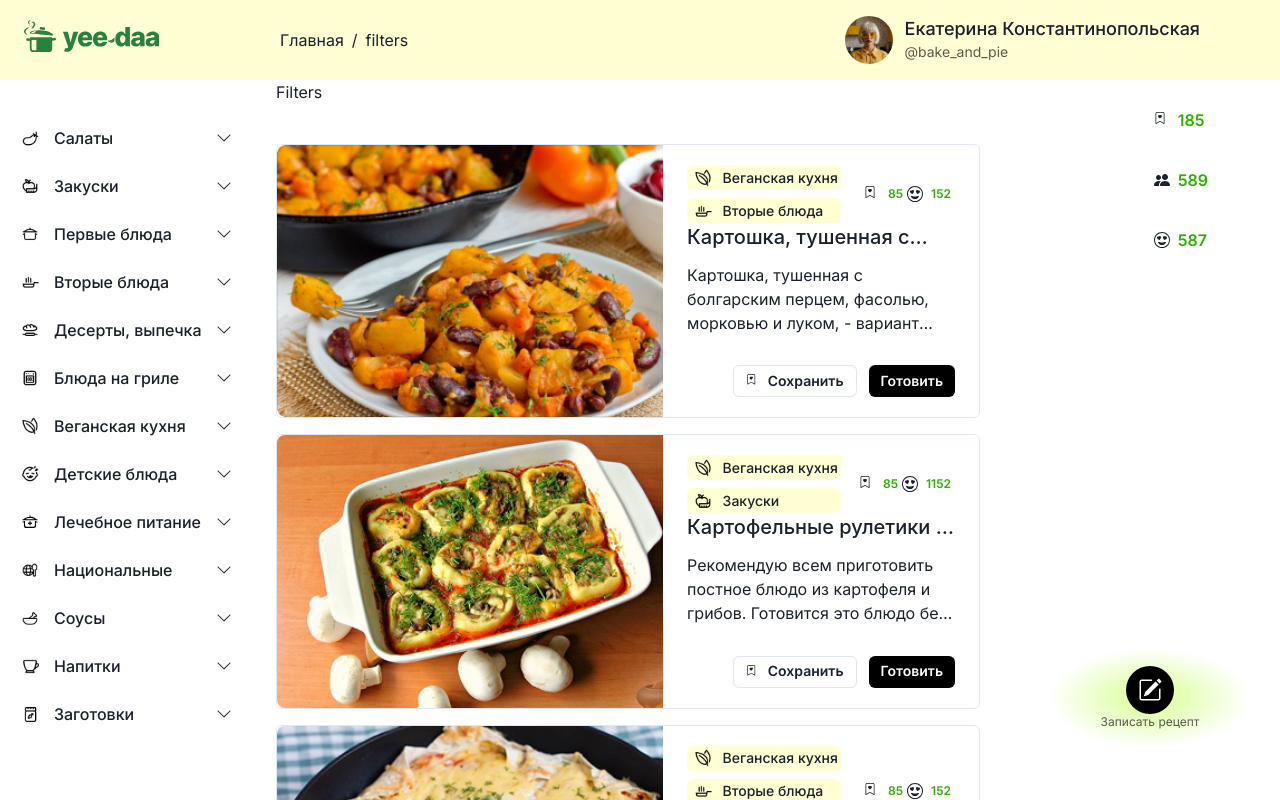
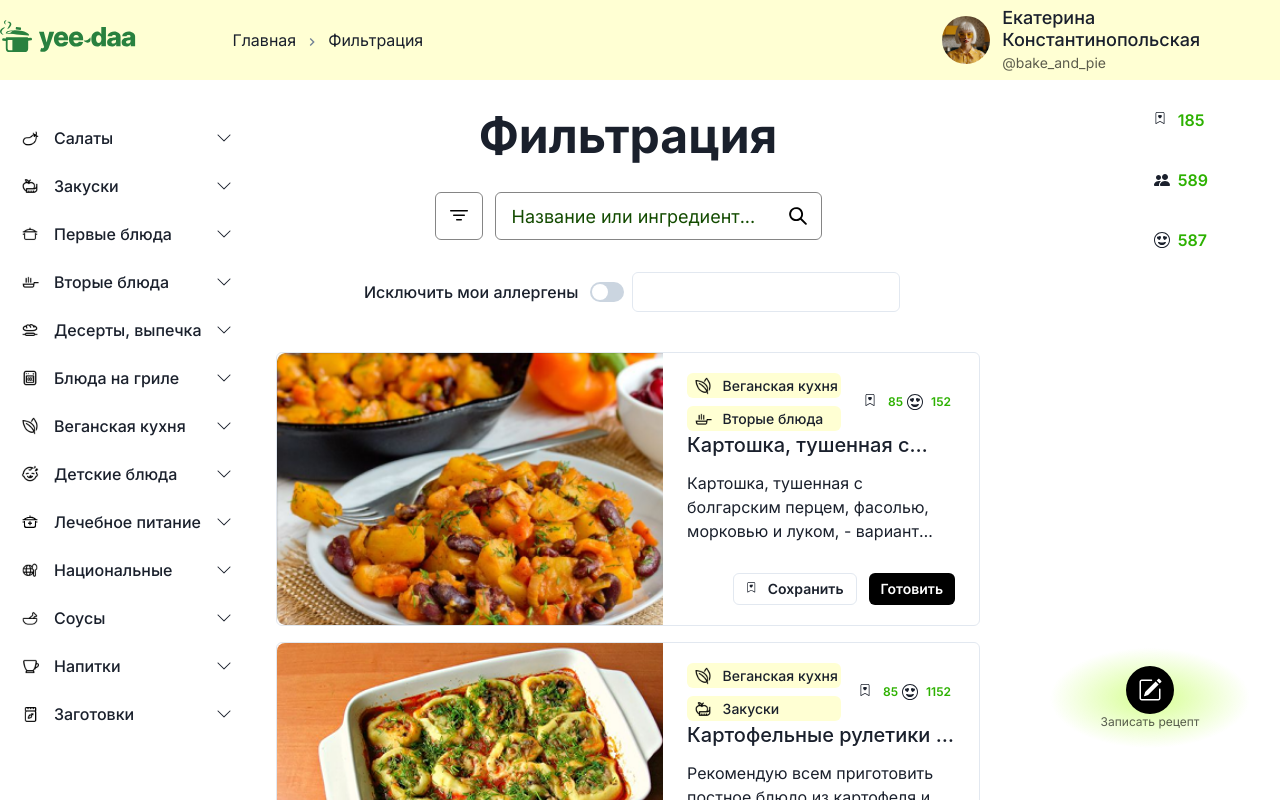
Before and after one commit to ClevertecFrontendLab/MargaritaBraun, a React (Vite) app: page /filters in a window 1280 px wide. Shown: the top 800 px of the page. Built offline with nearby package versions, Linux system fonts and the light colour scheme.

Commit message:
feat(burger Menu): implemented burger menu use madal components

```diff
--- a/src/app/AppRouter.tsx
+++ b/src/app/AppRouter.tsx
@@ -21,7 +21,7 @@ const AppRouter = () => (
                 </Route>
                 <Route path='/:category/:subcategory/:id' element={<SingleRecipePage />} />
                 <Route path='juiciest' element={<Juiciest />} />
-                <Route path='/filters' element={<FiltersPage />} />
+                <Route path='filters' element={<FiltersPage />} />
             </Route>
         </Routes>
     </Suspense>
--- a/src/entities/NavMenu/ui/NavMenu.tsx
+++ b/src/entities/NavMenu/ui/NavMenu.tsx
@@ -20,10 +20,16 @@ export const NavMenu = () => {
     const indexCategory = navigationData.findIndex((item) => item.url === category);
     const indexOpenMenu = indexCategory !== -1 ? [indexCategory] : [];
     return (
-        <Flex direction='column' overflow='auto' padding='10px 16px 10px 10px' h='100%'>
-            <Accordion allowToggle p='0' defaultIndex={indexOpenMenu}>
+        <Flex
+            direction='column'
+            overflow='auto'
+            p={['0', null, null, '10px 16px 10px 10px']}
+            h='100%'
+            w='100%'
+        >
+            <Accordion allowToggle p='0' defaultIndex={indexOpenMenu} w='100%'>
                 {navigationData.map((item) => (
-                    <AccordionItem key={item.label} border='none'>
+                    <AccordionItem key={item.label} border='none' w='100%'>
                         {({ isExpanded }) => (
                             <>
                                 <AccordionButton
--- a/src/pages/FiltersPage/FiltersPage.tsx
+++ b/src/pages/FiltersPage/FiltersPage.tsx
@@ -1,9 +1,9 @@
-import { Text } from '@chakra-ui/react';
+// import { Text } from '@chakra-ui/react';
 import { useSelector } from 'react-redux';
 
 import dataAllCategory from '~/shared/consts/dataAllCategory';
 import { filtersSelector } from '~/store/filter-slice';
-import { RecipesSections } from '~/widgets/Content';
+import { PageHeaderWithFilters, RecipesSections } from '~/widgets/Content';
 
 export const FiltersPage = () => {
     const filters = useSelector(filtersSelector);
@@ -34,7 +34,8 @@ export const FiltersPage = () => {
 
     return (
         <>
-            <Text>Filters</Text>
+            {/* <Text>Filters</Text> */}
+            <PageHeaderWithFilters title='Фильтрация' />
             <RecipesSections dataAllCategory={filteredData} />{' '}
         </>
     );
--- a/src/shared/Breadcrumb/ui/Breadcrumb.tsx
+++ b/src/shared/Breadcrumb/ui/Breadcrumb.tsx
@@ -1,4 +1,5 @@
-import { Breadcrumb, BreadcrumbItem, BreadcrumbLink, Flex } from '@chakra-ui/react';
+import { ChevronRightIcon } from '@chakra-ui/icons';
+import { Breadcrumb, BreadcrumbItem, BreadcrumbLink } from '@chakra-ui/react';
 import { useLocation } from 'react-router';
 
 import navigationData from '~/entities/NavMenu/const/navigationData';
@@ -9,6 +10,10 @@ const pagesParams = [
         label: 'Самое сочное',
         url: 'juiciest',
     },
+    {
+        label: 'Фильтрация',
+        url: 'filters',
+    },
 ];
 
 export const Breadcrumbs = () => {
@@ -16,8 +21,11 @@ export const Breadcrumbs = () => {
     const location = useLocation();
     const pathnames = location.pathname.split('/').filter((x) => x);
     return (
-        <Flex flexGrow='1' pl='112px' display={{ base: 'none', lg: 'flex' }}>
-            <Breadcrumb>
+        <Breadcrumb
+            display='flex'
+            flexWrap='wrap'
+            separator={<ChevronRightIcon color='gray.500' />}
+        >
             <BreadcrumbItem>
                 <BreadcrumbLink href='/'>{title}</BreadcrumbLink>
             </BreadcrumbItem>
@@ -59,12 +67,13 @@ export const Breadcrumbs = () => {
                 }
                 return (
                     <BreadcrumbItem key={routeTo} isCurrentPage={isCurrentPage}>
-                            <BreadcrumbLink href={routeTo}>{categoryLabel}</BreadcrumbLink>
+                        <BreadcrumbLink href={routeTo} whiteSpace='nowrap'>
+                            {categoryLabel}
+                        </BreadcrumbLink>
                     </BreadcrumbItem>
                 );
             })}
         </Breadcrumb>
-        </Flex>
     );
 };
 
--- a/src/widgets/Header/ui/Header.tsx
+++ b/src/widgets/Header/ui/Header.tsx
@@ -1,12 +1,17 @@
-import { GridItem, IconButton } from '@chakra-ui/react';
+import { Box, GridItem, IconButton, useDisclosure } from '@chakra-ui/react';
+import { useRef } from 'react';
 
 import { MiniCardAvatar } from '~/entities/Avatar';
 import { Breadcrumbs } from '~/shared/Breadcrumb';
 import { BurgerIcon } from '~/shared/Icons';
 import { LogoNavLink } from '~/shared/NavLinks';
 import { ProfileNotification } from '~/shared/ProfileNotification';
+import { BurgerMenuModal } from '~/widgets/Menu';
 
-export const Header = () => (
+export const Header = () => {
+    const { isOpen, onOpen, onClose } = useDisclosure();
+    const btnRef = useRef(null);
+    return (
         <GridItem
             area='header'
             as='header'
@@ -25,15 +30,21 @@ export const Header = () => (
             bg='lime.50'
         >
             <LogoNavLink />
+            <Box display={['none', null, null, 'flex']} w='100%' flexGrow='1' pl='112px'>
                 <Breadcrumbs />
+            </Box>
             <MiniCardAvatar />
             <ProfileNotification />
             <IconButton
+                ref={btnRef}
                 aria-label='Burger menu'
                 icon={<BurgerIcon />}
                 variant='ghost'
                 _hover={{ color: 'lime.600' }}
-            display={{ base: 'flex', md: 'none' }}
+                display={['flex', null, null, 'none']}
+                onClick={onOpen}
             />
+            <BurgerMenuModal isOpen={isOpen} onClose={onClose} />
         </GridItem>
     );
+};
--- a/src/widgets/Menu/index.tsx
+++ b/src/widgets/Menu/index.tsx
@@ -1 +1,2 @@
+export { BurgerMenuModal } from './ui/BurgerMenuModal';
 export { MenuSection } from './ui/MenuSection';
--- /dev/null
+++ b/src/widgets/Menu/ui/BurgerMenuModal.tsx
@@ -0,0 +1,76 @@
+import {
+    Flex,
+    Modal,
+    ModalBody,
+    ModalCloseButton,
+    ModalContent,
+    ModalFooter,
+    ModalHeader,
+    ModalOverlay,
+} from '@chakra-ui/react';
+import { FC, SyntheticEvent } from 'react';
+
+import { NavMenu } from '~/entities/NavMenu';
+import { Breadcrumbs } from '~/shared/Breadcrumb';
+import { LogoNavLink } from '~/shared/NavLinks';
+
+import { BurgerMenuProps } from './BurgerMenu';
+import { FooterMenu } from './FooterMenu';
+
+export const BurgerMenuModal: FC<BurgerMenuProps> = ({ isOpen, onClose }) => (
+    <>
+        <Modal isOpen={isOpen} onClose={onClose} motionPreset='slideInBottom'>
+            <ModalOverlay />
+            <ModalContent
+                display='flex'
+                justifyContent='flex-end'
+                width='344px'
+                marginLeft='auto'
+                marginRight='0'
+                h='calc(99.9svh - 87px - 64px)'
+                borderTopRadius='0'
+                onClick={(e: SyntheticEvent) => {
+                    const target = e.target as HTMLElement;
+                    const closestLink = target.closest('a');
+                    if (closestLink) {
+                        onClose();
+                    }
+                }}
+            >
+                <ModalHeader
+                    w='100vw'
+                    position='fixed'
+                    left='0'
+                    right='0'
+                    top='0'
+                    bg='white'
+                    h='64px'
+                    justifyContent='flex-end'
+                    zIndex='10'
+                >
+                    <Flex align='center'>
+                        <LogoNavLink />
+                        <ModalCloseButton />
+                    </Flex>
+                </ModalHeader>
+                <ModalBody display='flex' w='100%' p={['10px', null, null, '0']} overflow='auto'>
+                    <Flex
+                        direction='column'
+                        justify='space-between'
+                        position='sticky'
+                        top='100px'
+                        w='100%'
+                        gap={[2]}
+                    >
+                        <Breadcrumbs />
+                        <NavMenu />
+                    </Flex>
+                </ModalBody>
+
+                <ModalFooter>
+                    <FooterMenu />
+                </ModalFooter>
+            </ModalContent>
+        </Modal>
+    </>
+);
--- a/src/widgets/Menu/ui/FooterMenu.tsx
+++ b/src/widgets/Menu/ui/FooterMenu.tsx
@@ -7,7 +7,14 @@ export const FooterMenu = () => {
     const text = 'Все права защищены, ученический файл, ©Клевер Технолоджи, 2025';
     const out = 'Выйти';
     return (
-        <Flex direction='column' gap='4' p='0px 24px 32px 24px' maxW='256px' bg='white'>
+        <Flex
+            direction='column'
+            gap='4'
+            p={['0', null, null, '0px 24px 32px 24px']}
+            maxW={['344px', null, null, '256px']}
+            bg='white'
+            w='100%'
+        >
             <Text fontSize='12px' lineHeight='16px' color='blackAlpha.400'>
                 {version}
             </Text>
```
Also changed, not shown: src/shared/config/extendThemeChakra.tsx (+0 -8 lines). Lines whose indentation alone changed are shown as unchanged.
